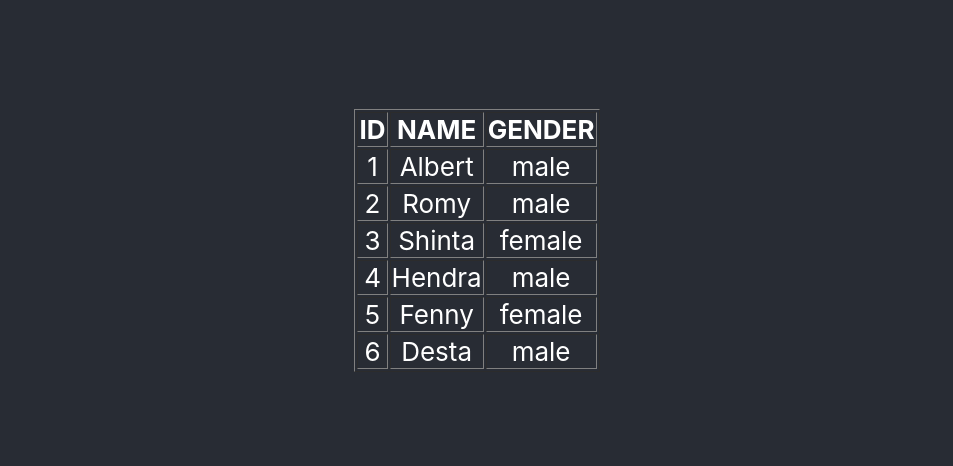
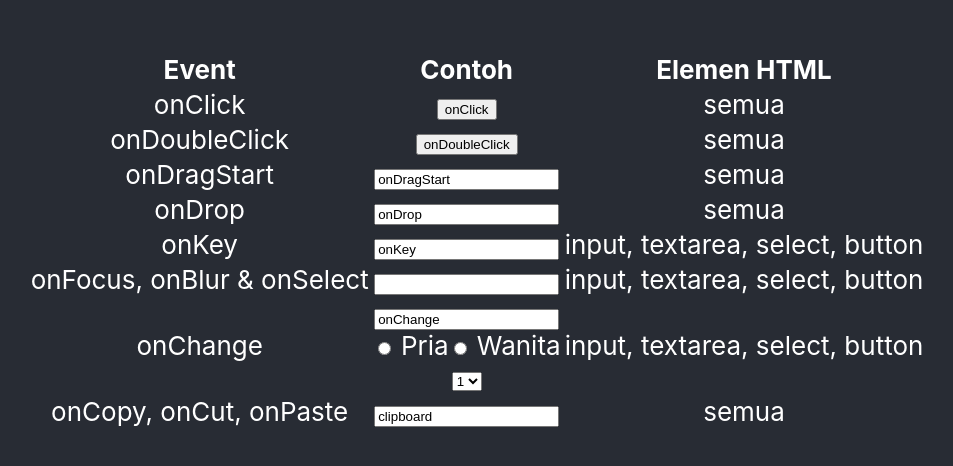
Before and after one commit to ahmadfajri/IntroReact, a React (Create React App) app: page / in a window 1280 px wide. Shown: the part 160-626 px from the top of the page, without its empty margins (163-1116 px from the left). Built offline with nearby package versions, Linux system fonts and the light colour scheme.

Commit message:
component allevent

```diff
--- /dev/null
+++ b/src/AllEvent.js
@@ -0,0 +1,90 @@
+import * as React from 'react'
+
+const AllEvent = () => {
+  return <table>
+    <tbody>
+      <tr>
+        <th>Event</th>
+        <th>Contoh</th>
+        <th>Elemen HTML</th>
+      </tr>
+      <tr>
+        <td>onClick</td>
+        <td><button onClick={(event) => console.log('onClick')}> onClick
+  </button></td>
+        <td>semua</td>
+      </tr>
+      <tr>
+        <td>onDoubleClick</td>
+        <td><button onDoubleClick={(event) =>
+          console.log('onDoubleClick')}> onDoubleClick </button></td>
+        <td>semua</td>
+      </tr>
+      <tr>
+        <td>onDragStart</td>
+        <td>
+          <input onDragStart={(event) => console.log('dragStart')}
+            defaultValue='onDragStart' />
+        </td>
+        <td>semua</td>
+      </tr>
+      <tr>
+        <td>onDrop</td>
+        <td><input onDrop={(event) => console.log('drop')}
+          defaultValue='onDrop' /></td>
+        <td>semua</td>
+      </tr>
+      <tr>
+        <td>onKey</td>
+        <td>
+          <input
+            onKeyDown={(event) => console.log('onKeyDown')}
+            onKeyUp={(event) => console.log('onKeyUp')}
+            onKeyPress={(event) => console.log('onKeyPress')}
+            defaultValue='onKey' />
+        </td>
+        <td>input, textarea, select, button</td>
+      </tr>
+      <tr>
+        <td>onFocus, onBlur & onSelect</td>
+        <td>
+          <input
+            onFocus={(event) => console.log('onFocus')}
+            onBlur={(event) => console.log('onBlur')}
+            onSelect={(event) => console.log('onSelect')}
+            defaultValue='' /></td>
+        <td>input, textarea, select, button</td>
+      </tr>
+      <tr>
+        <td>onChange</td>
+        <td>
+          <input onChange={(event) => console.log('onChange')}
+            defaultValue='onChange' />
+          <br />
+          <input type='radio' name='gender' onChange={event =>
+            console.log('1')} value='1' /> Pria
+<input type='radio' name='gender' onChange={event =>
+            console.log('0')} value='0' /> Wanita
+<br />
+          <select onChange={(event) => console.log('onChange')}>
+            <option value='1'>1</option>
+            <option value='2'>2</option>
+            <option value='3'>3</option>
+          </select>
+        </td>
+        <td>input, textarea, select, button</td>
+      </tr>
+      <tr>
+        <td>onCopy, onCut, onPaste</td>
+        <td><input
+          onCopy={(event) => console.log('onCopy')}
+          onCut={(event) => console.log('onCut')}
+          onPaste={(event) => console.log('onPaste')}
+          defaultValue='clipboard' /></td>
+        <td>semua</td>
+      </tr>
+    </tbody>
+  </table>
+}
+
+export default AllEvent;
--- a/src/App.js
+++ b/src/App.js
@@ -1,12 +1,12 @@
 import React from 'react';
 import './App.css';
-import List from './List';
+import AllEvent from './AllEvent';
 
 function App() {
   return (
     <div className="App">
       <header className="App-header">
-        <List />
+        <AllEvent />
       </header>
     </div>
   );
```
